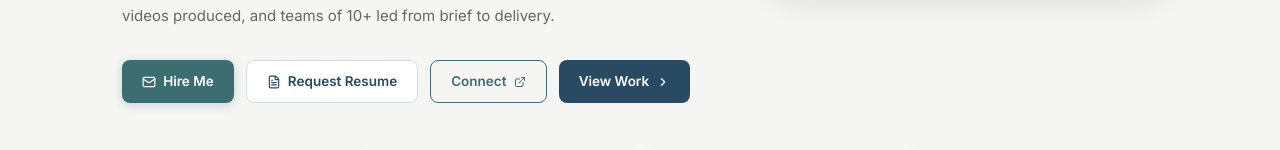
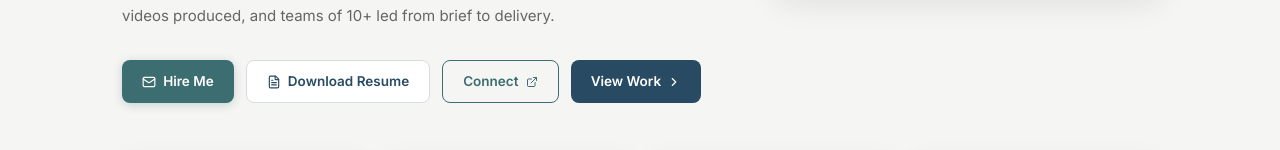
Before and after one commit to Muffin34/mufaddal-portfolio, a React (Vite) app: page / in a window 1280 px wide. Shown: the part 577-727 px from the top of the page. Built offline with nearby package versions, Linux system fonts and the light colour scheme.

Commit message:
Link resume download

```diff
--- a/src/pages/Home.tsx
+++ b/src/pages/Home.tsx
@@ -5,6 +5,7 @@ import { Link } from 'react-router-dom'
 import emailjs from '@emailjs/browser'
 
 const PROFILE_IMG = 'https://files.manuscdn.com/user_upload_by_module/session_file/310519663337111918/pLuikIytoYbgSzMX.webp'
+const RESUME_URL = 'https://www.dropbox.com/scl/fi/zzd1m2u1hf30asxbekkoc/Mufaddal_Kachwala_Resume_V3-copy.pdf?rlkey=23bflykqtors7s7ugzl9p09bx&st=6pmg7wyk&dl=1'
 
 // ── EmailJS credentials ─────────────────────────────────────────────────────
 // Sign up free at https://www.emailjs.com, connect your Gmail,
@@ -252,12 +253,14 @@ export default function Home() {
               >
                 <Mail size={14} /> Hire Me
               </button>
-              <button
-                onClick={() => setContactOpen(true)}
+              <a
+                href={RESUME_URL}
+                target="_blank"
+                rel="noopener noreferrer"
                 style={{ display: 'inline-flex', alignItems: 'center', gap: '0.45rem', padding: '0.65rem 1.25rem', background: '#fff', color: '#284b63', border: '1.5px solid #d7dddc', borderRadius: 8, fontWeight: 600, fontSize: 13.5, cursor: 'pointer', fontFamily: "'Inter', sans-serif" }}
               >
-                <FileText size={14} /> Request Resume
-              </button>
+                <FileText size={14} /> Download Resume
+              </a>
               <a
                 href="https://linktr.ee/MufaddalKach"
                 target="_blank"
```
